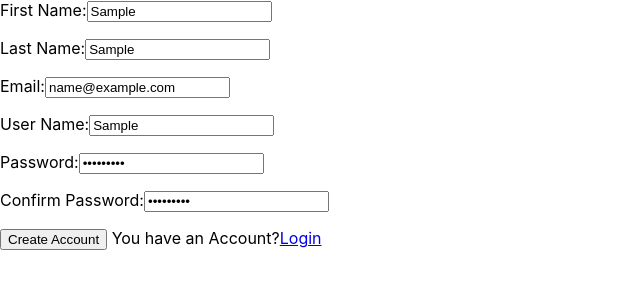
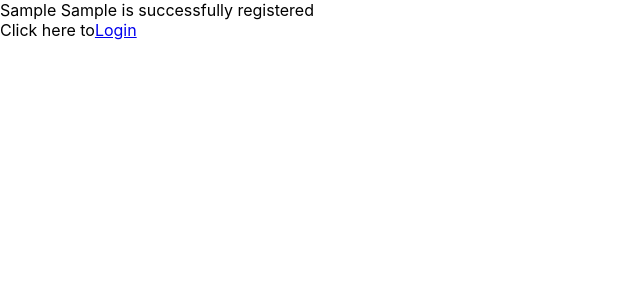
Before and after one commit to kenzie-se-q2/kwitter-cbjohnson83, a React (Create React App) app: page /NewAccount in a window 1280 px wide. Both pictures are taken after typing "Sample", "Sample", "name@example.com", "Sample", "Sample123", "Sample123" into the empty fields and a click on the button "Create Account". Shown: the top 300 px of the page, without its empty margins (0-640 px from the left). Built offline with nearby package versions, Linux system fonts and the light colour scheme.

Commit message:
added register success page

```diff
--- a/src/App.js
+++ b/src/App.js
@@ -4,6 +4,7 @@ import Home from "./views/Home";
 import NotFound from "./views/NotFound";
 
 function App() {
+
   return (
     <div className="App">
       <Switch>
--- a/src/components/NewAccount.js
+++ b/src/components/NewAccount.js
@@ -1,15 +1,25 @@
-import React,{useEffect} from 'react'
+import React,{useEffect,useState} from 'react'
 import useNewAccountStore from '../store/useNewAccountStore'
-import Home from '../views/Home'
+
 import NewAccountForm from '../views/NewAccountForm'
+import NewUserregistered from '../views/NewUserregistered'
 
 const NewAccount = () => {
-    const isSubmitted = useNewAccountStore(state =>state.issubmitted)
-    useEffect(()=>{},[])
+
+    let isSubmitted = useNewAccountStore(state=>state.isSubmitted)
+    const errors = useNewAccountStore(state =>state.errors)
+    const [formSubmitted, setFormSubmitted] = useState(false)
+    useEffect(()=>{
+        if(Object.keys(errors).length === 0 && isSubmitted){
+           setFormSubmitted(true)
+        }
+        return ()=>{isSubmitted = false}
+
+
+    }, [errors])
 
     return (
-        (!isSubmitted?<NewAccountForm/>:<Home/>)
+        (!formSubmitted?<NewAccountForm />:<NewUserregistered formSubmitted = {isSubmitted}/>)
     )
 }
-
 export default NewAccount
--- a/src/store/useNewAccountStore.js
+++ b/src/store/useNewAccountStore.js
@@ -12,6 +12,7 @@ const useNewAccountStore = create(set =>({
     },
     errors:{},
     isSubmitted: false,
+
     handleChange:(event) => set(state=>({
         user:({...state.user,[event.target.name]:event.target.value})
     })),
@@ -22,6 +23,8 @@ const useNewAccountStore = create(set =>({
             errors:FormValidation(state.user)
         }))
         set(()=>({isSubmitted:true}))
+
+
     }
 
 })
--- a/src/views/NewAccountForm.js
+++ b/src/views/NewAccountForm.js
@@ -1,21 +1,12 @@
 import React,{useEffect } from 'react'
 import {Link} from "react-router-dom"
 import useNewAccountStore from"../store/useNewAccountStore"
-import Home from "../views/Home"
-
 
 const NewAccountForm = () => {
     const user = useNewAccountStore(state =>state.user)
     const handleChange = useNewAccountStore(state =>state.handleChange)
     const handleSubmit = useNewAccountStore(state =>state.handleSubmit)
     const errors = useNewAccountStore(state =>state.errors)
-    const isSubmitted = useNewAccountStore(state =>state.isSubmitted)
-    // useEffect(()=>{
-    //     if(Object.keys(errors).length === 0 && isSubmitted){
-    //       return <Home/>
-    //     }
-    // }, [errors])
-
     return (
         <>
         <div className = "newAccountFormContainer">
--- /dev/null
+++ b/src/views/NewUserregistered.js
@@ -0,0 +1,18 @@
+import React,{useEffect} from 'react'
+import useNewAccountStore from '../store/useNewAccountStore'
+import{Link} from "react-router-dom"
+
+
+const NewUserregistered = (props) => {
+    const user = useNewAccountStore(state=>state.user)
+    return (
+        <div>
+            {user.lastName} {user.firstName} is successfully registered
+            {props.isSubmitted}
+            <div>Click here to<Link to = "/">Login</Link></div>
+
+        </div>
+    )
+}
+
+export default NewUserregistered
```
